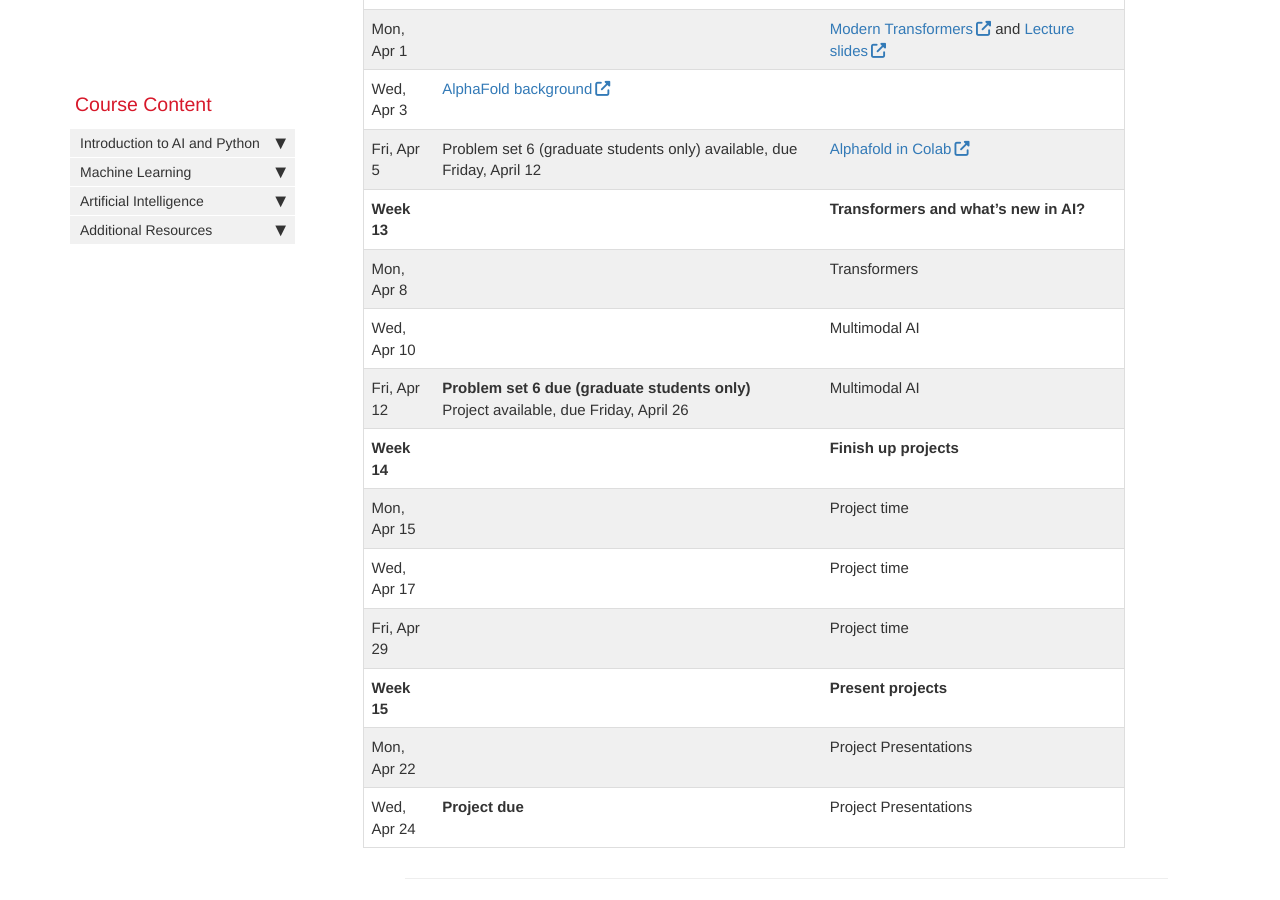
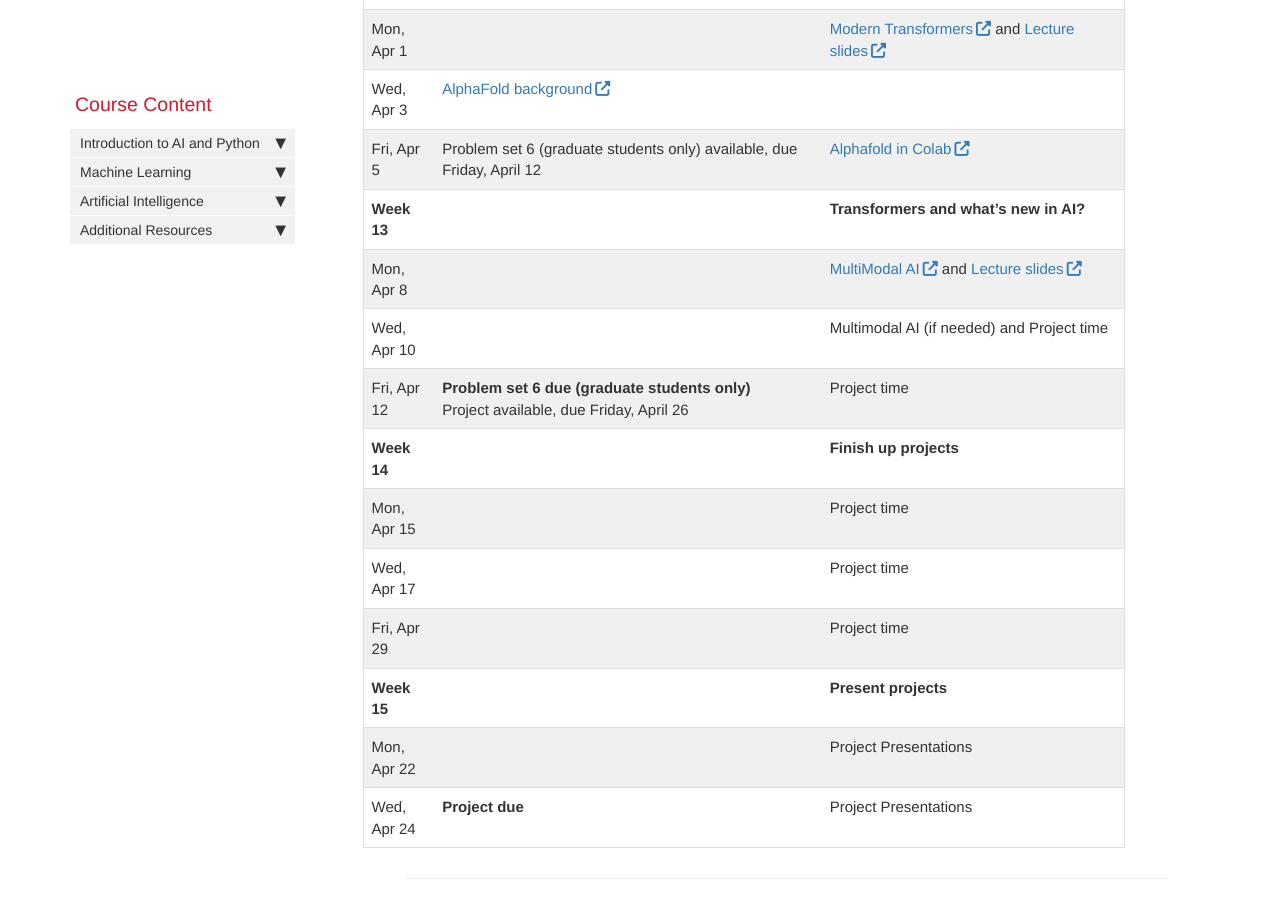
Before and after one commit to AIBiology/aibiology.github.io, a Jekyll site: the page built from index.md, in a window 1280 px wide and 900 px high, scrolled down 7843 px. Built offline with Jekyll 4.4.1, drawn with Linux system fonts in a browser that asks for light colours; nearby versions of some CDN libraries; comment, search, counter and statistics services are not loaded.

Commit message:
adding multimodal to calendar

```diff
--- a/index.md
+++ b/index.md
@@ -159,9 +159,9 @@ Fri, Mar 22 | Problem set 5 available, due {{site.ps_5_due}} | [Generative AI](h
  Wed, Apr 3  | [AlphaFold background](https://theaisummer.com/deep-learning-biology-alphafold/)
  Fri, Apr 5  |Problem set 6 (graduate students only) available, due {{site.ps_6_due}} | [Alphafold in Colab](https://colab.research.google.com/github/deepmind/alphafold/blob/main/notebooks/AlphaFold.ipynb)
 **Week 13** || **Transformers and what's new in AI?**
-Mon, Apr 8 |  | Transformers
-Wed, Apr 10 |  | Multimodal AI
-Fri, Apr 12 | **Problem set 6 due (graduate students only)** <br> Project available, due {{site.project_due}} | Multimodal AI
+Mon, Apr 8 |  | [MultiModal AI](https://github.com/AIBiology/Jupyter_Content/blob/main/22_multi-modal-ai.ipynb) and [Lecture slides](https://docs.google.com/presentation/d/1VqDCSGXmif8Zh8_BeiCW3w8fGdVW9T8kic9oSwvig4E/edit#slide=id.p1)
+Wed, Apr 10 |  | Multimodal AI (if needed) and Project time
+Fri, Apr 12 | **Problem set 6 due (graduate students only)** <br> Project available, due {{site.project_due}} | Project time
 **Week 14** || **Finish up projects**
 Mon, Apr 15 |  | Project time
 Wed, Apr 17 |  | Project time
```
